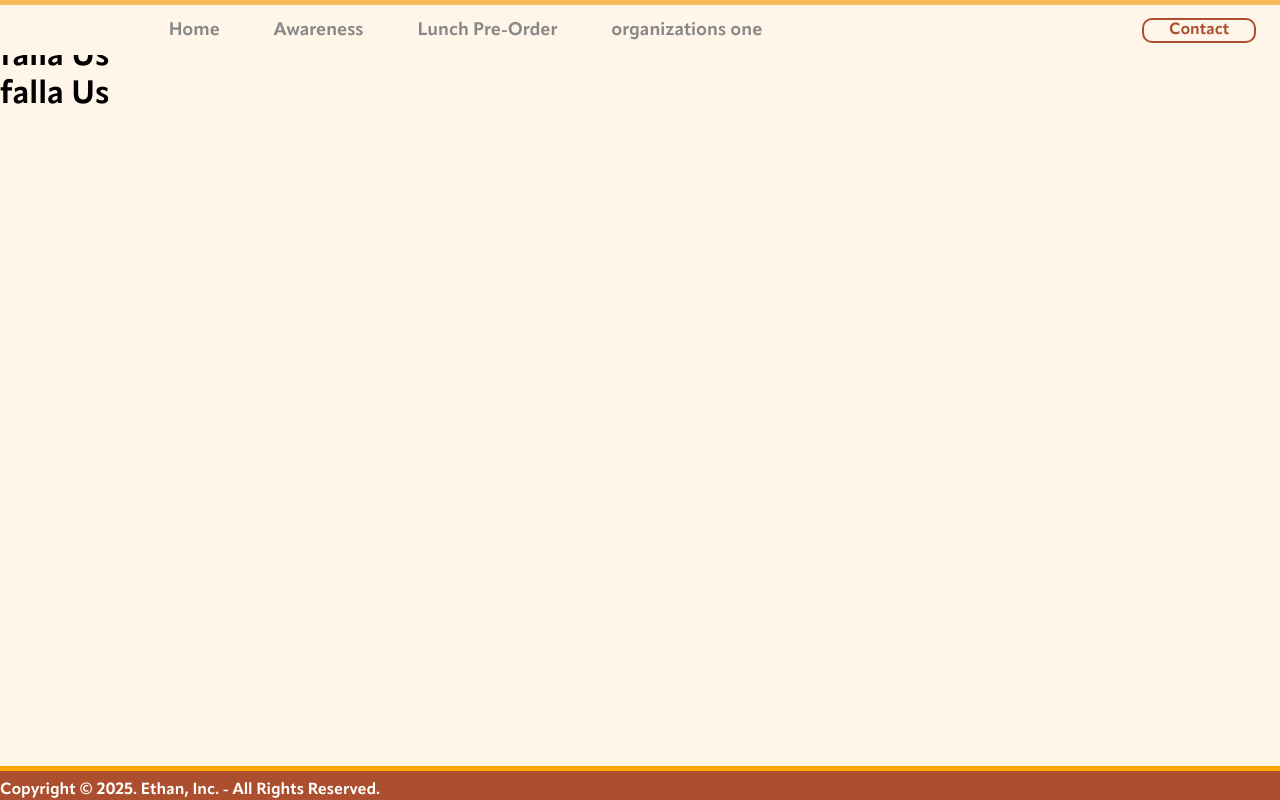
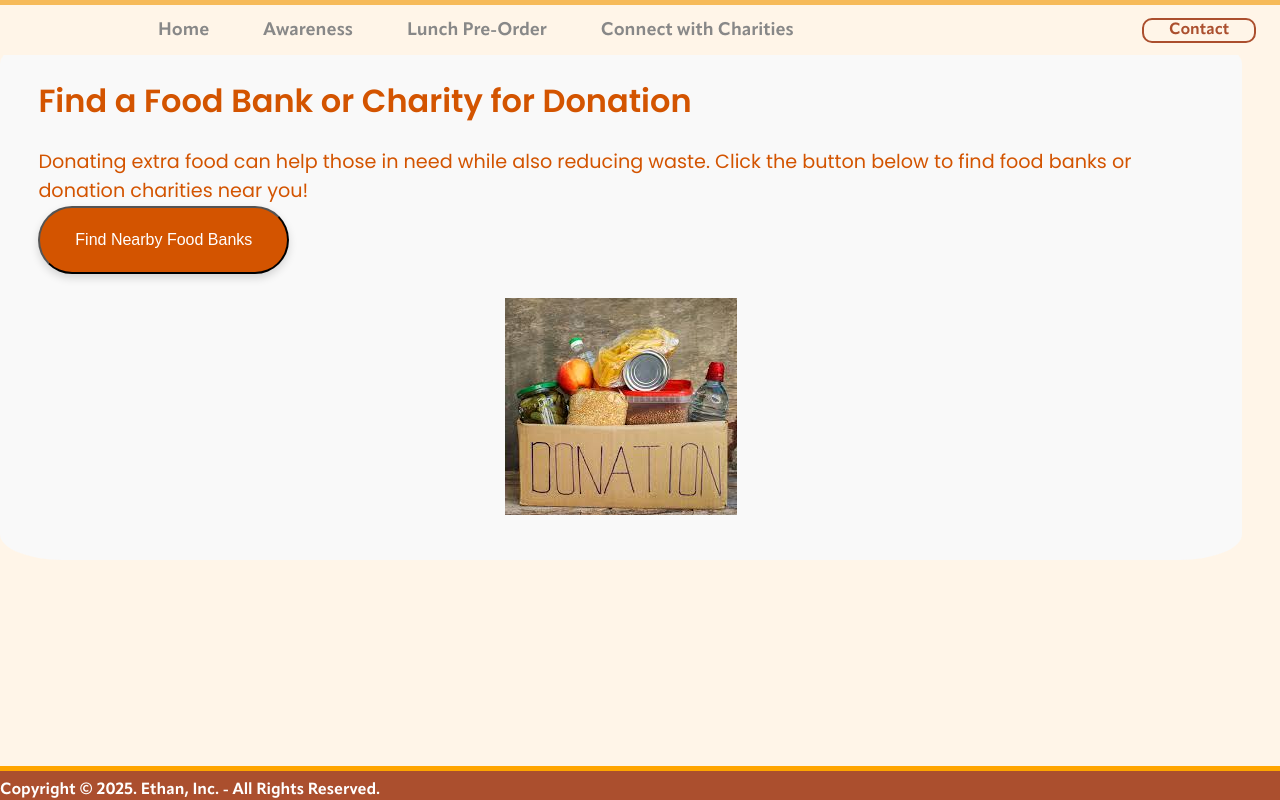
Before and after one commit to SnugglyPuggly/XchraQeLymePi.github.io, a React (Create React App) app: page /connect-with-nonprofits in a window 1280 px wide. Built offline with nearby package versions, Linux system fonts and the light colour scheme.

Commit message:
anoushaa

```diff
--- a/src/App.js
+++ b/src/App.js
@@ -6,7 +6,7 @@ import Home from './components/Home';
 import Awareness from './components/Awareness';
 import Header from './components/Header';
 import Preorder from './components/Preorder';
-import Connect from './components/Connect';
+import Connect from './components/Charity';
 import './styles/App.css';
 
 function App() {
--- /dev/null
+++ b/src/components/Charity.js
@@ -0,0 +1,103 @@
+import "../styles/Charity.css";
+import React, { useState } from "react";
+
+function Charity() {
+  const [charities, setCharities] = useState([]);
+  const [error, setError] = useState("");
+  const [loading, setLoading] = useState(false);
+
+  const findNearbyCharities = () => {
+    if (!navigator.geolocation) {
+      setError("Geolocation is not supported by your browser.");
+      return;
+    }
+
+    setLoading(true);
+    navigator.geolocation.getCurrentPosition(
+      async (position) => {
+        const { latitude, longitude } = position.coords;
+        console.log("User Location:", latitude, longitude); // Log the location
+        await fetchCharities(latitude, longitude);
+      },
+      () => {
+        setError("Unable to retrieve your location.");
+        setLoading(false);
+      }
+    );
+  };
+
+  const fetchCharities = async (lat, lon) => {
+    try {
+      const apiKey = "pk.ac937ff91d4a9117841b269993662fb2";
+      const query = "food bank washington";
+      const radius = 100000;
+      const endpoint = `https://eu1.locationiq.com/v1/search.php?key=${apiKey}&q=${query}&lat=${lat}&lon=${lon}&format=json&radius=${radius}&category=amenity`;
+
+      console.log("Request URL:", endpoint);
+
+      const response = await fetch(endpoint);
+      const data = await response.json();
+
+      console.log("API Response:", data);
+
+      const filteredData = data.filter((charity) => charity.display_name.toLowerCase().includes("washington"));
+
+      if (filteredData.length > 0) {
+        setCharities(
+          filteredData.slice(0, 3).map((charity) => ({
+            name: charity.display_name,
+            address: charity.address,
+            link: `https://www.google.com/maps?q=${encodeURIComponent(charity.display_name)}`,
+          }))
+        );
+      } else {
+        setCharities([]);
+        setError("No food banks or charity locations found nearby.");
+      }
+      setLoading(false);
+    } catch (error) {
+      console.error("Error fetching charities:", error);
+      setError("Failed to find charities. Please try again.");
+      setLoading(false);
+    }
+  };
+
+  return (
+    <div className="charity-tab">
+      <h2>Find a Food Bank or Charity for Donation</h2>
+      <p>
+        Donating extra food can help those in need while also reducing waste.
+        Click the button below to find food banks or donation charities near you!
+      </p>
+
+      <button className="btn" onClick={findNearbyCharities} disabled={loading}>
+        {loading ? "Finding Charities..." : "Find Nearby Food Banks"}
+      </button>
+
+      {error && <p className="error-message">{error}</p>}
+
+      {charities.length > 0 && (
+        <ul className="charity-list">
+          {charities.map((charity, index) => (
+            <li key={index}>
+              <a href={charity.link} target="_blank" rel="noopener noreferrer">
+                <strong>{charity.name}</strong>
+                <br />
+                {charity.address}
+              </a>
+            </li>
+          ))}
+        </ul>
+      )}
+
+      <div className="charity-image-container">
+        <img
+          src={require("../assets/images/foodcharity.jpg")}
+          alt="Food Donation"
+        />
+      </div>
+    </div>
+  );
+}
+
+export default Charity;
--- a/src/components/Connect.js
+++ /dev/null
@@ -1,13 +0,0 @@
-import React from 'react';
-
-function Charity() {
-  return (
-    <div>
-      <h1>falla Us</h1>
-      <h1>falla Us</h1>
-      <h1>falla Us</h1>
-    </div>
-  );
-}
-
-export default Charity;
--- a/src/components/Navbar.js
+++ b/src/components/Navbar.js
@@ -9,7 +9,7 @@ function Navbar() {
         <li><Link to="/">Home</Link></li>
         <li><Link to="/awareness">Awareness</Link></li>
         <li><Link to="/lunch-preorder">Lunch Pre-Order</Link></li>
-        <li><Link to="/connect-with-nonprofits">organizations one</Link></li>
+        <li><Link to="/connect-with-nonprofits">Connect with Charities</Link></li>
       </ul>
       <ul className="right-nav">
 
--- /dev/null
+++ b/src/styles/Charity.css
@@ -0,0 +1,94 @@
+@import url('https://fonts.googleapis.com/css2?family=Poppins:wght@300;400;600&display=swap');
+
+.charity-tab {
+    background-color: #f9f9f9;
+    border-radius: 5%;
+    padding: 3%;
+    box-shadow: 0 0.5% 1% rgba(0, 0, 0, 0.1);
+    font-family: 'Poppins', sans-serif !important;
+    color: #d35400 !important;
+    margin-top: 3%;
+    margin-right: 3%;
+}
+
+.charity-tab h2 {
+    font-size: 2rem; /* Scales well on different screens */
+    font-weight: bold;
+    color: #d35400 !important;
+    margin-bottom: 2%;
+}
+
+.charity-tab p {
+    font-size: 1.2rem;
+    line-height: 1.5;
+    color: #d35400 !important;
+}
+
+.charity-tab .btn {
+    display: inline-block;
+    background-color: #d35400;
+    color: white;
+    padding: 2% 3%;
+    border-radius: 50px; /* Slightly more rounded */
+    text-decoration: none;
+    transition: 0.3s ease-in-out;
+    font-size: 1rem;
+    box-shadow: 0 4px 8px rgba(0, 0, 0, 0.15); /* Added shadow for depth */
+}
+
+.charity-tab .btn:hover {
+    background-color: #a04000;
+    box-shadow: 0 6px 12px rgba(0, 0, 0, 0.2); /* Enhanced shadow on hover */
+    transform: translateY(-2px); /* Slight movement for interactivity */
+}
+
+.charity-tab ul {
+    padding-left: 5%;
+    list-style-type: disc;
+}
+
+.charity-tab ul li {
+    margin-bottom: 2%;
+    color: #d35400 !important;
+    font-size: 1rem;
+}
+
+.charity-image-container {
+    text-align: center;
+    margin-top: 2%;
+}
+
+.charity-image {
+    width: 80%;
+    max-width: 600px;
+    border-radius: 10px;
+    box-shadow: 0 4px 8px rgba(0, 0, 0, 0.1);
+}
+
+.error-message {
+    color: red;
+    font-weight: bold;
+    margin-top: 2%;
+}
+
+.charity-list {
+    margin-top: 2%;
+    padding-left: 0;
+    list-style: none;
+}
+
+.charity-list li {
+    margin-bottom: 1%;
+}
+
+.charity-list a {
+    color: #0077cc;
+    font-weight: bold;
+    text-decoration: none;
+    transition: color 0.3s ease;
+}
+
+.charity-list a:hover {
+    text-decoration: underline;
+    color: #005fa3; /* Slightly darker on hover */
+}
```
Also changed, not shown: src/assets/images/foodcharity.jpg (added).
